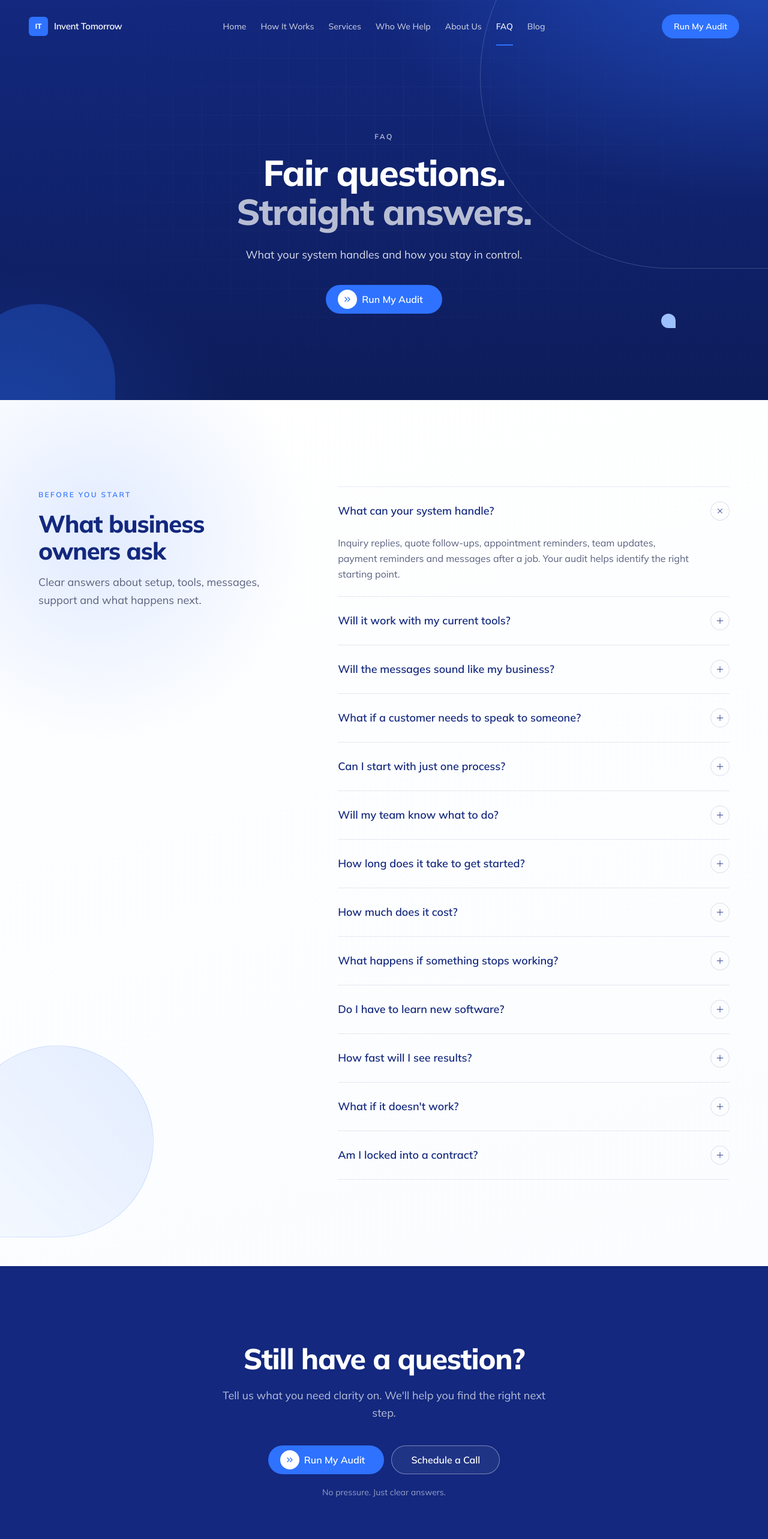
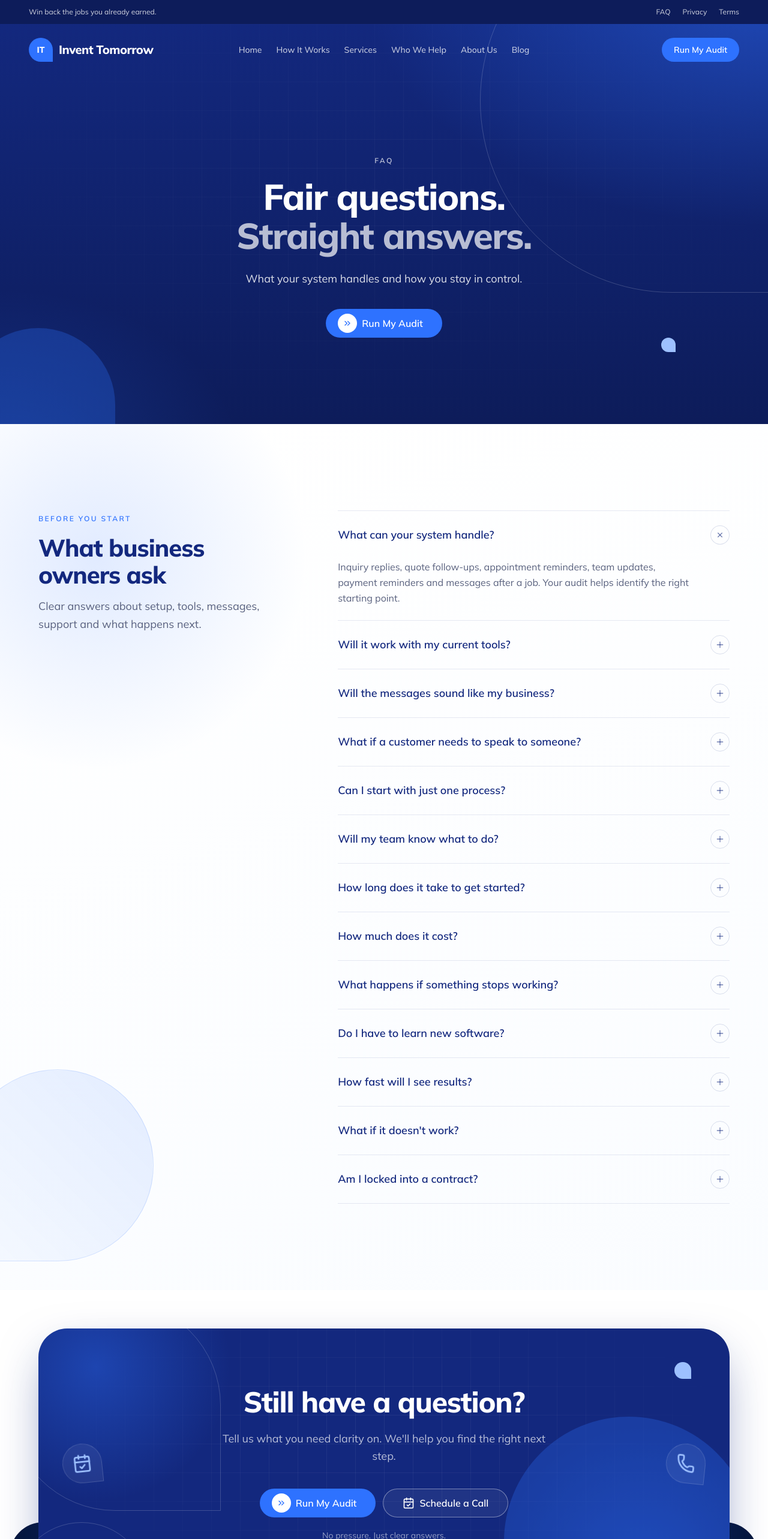
Before and after one commit to InventTomorrow/inventtomorrow-landingpage, a React (Vite) app: page /faq in a window 1280 px wide. Shown: the top 2566 px of the page at 60% size. Built offline with nearby package versions, Linux system fonts and the light colour scheme.

Commit message:
feat(layout): add top header, rounded footer and overlapping closing CTA

```diff
--- a/src/App.tsx
+++ b/src/App.tsx
@@ -1,25 +1,27 @@
+import { MotionConfig } from 'motion/react';
 import { useEffect } from 'react';
 import { BrowserRouter, Navigate, Route, Routes } from 'react-router';
-import { MotionConfig } from 'motion/react';
+import { Footer } from './components/Footer';
+import { TopBar } from './components/TopBar';
 import { Navbar } from './components/Navbar';
-import { Footer } from './components/Footer';
 import { ScrollManager } from './components/ScrollManager';
+import { ScrollToTop } from './components/ScrollToTop';
+import { LEGAL_DOCS } from './content/legal';
+import { AboutPage } from './pages/AboutPage';
+import { BlogPage } from './pages/BlogPage';
+import { BlogPostPage } from './pages/BlogPostPage';
+import { ContactPage } from './pages/ContactPage';
+import { FaqPage } from './pages/FaqPage';
+import { FreeAuditPage } from './pages/FreeAuditPage';
+import { HomePage } from './pages/HomePage';
+import { HowItWorksPage } from './pages/HowItWorksPage';
+import { LegalPage } from './pages/LegalPage';
+import { NotFoundPage } from './pages/NotFoundPage';
+import { ResultsPage } from './pages/ResultsPage';
+import { ServicesPage } from './pages/ServicesPage';
+import { WhoWeHelpPage } from './pages/WhoWeHelpPage';
 import { startSmoothScroll } from './utils/smoothScroll';
 import { startSpotlight } from './utils/spotlight';
-import { HomePage } from './pages/HomePage';
-import { HowItWorksPage } from './pages/HowItWorksPage';
-import { ServicesPage } from './pages/ServicesPage';
-import { WhoWeHelpPage } from './pages/WhoWeHelpPage';
-import { AboutPage } from './pages/AboutPage';
-import { FaqPage } from './pages/FaqPage';
-import { ResultsPage } from './pages/ResultsPage';
-import { FreeAuditPage } from './pages/FreeAuditPage';
-import { ContactPage } from './pages/ContactPage';
-import { BlogPage } from './pages/BlogPage';
-import { BlogPostPage } from './pages/BlogPostPage';
-import { LegalPage } from './pages/LegalPage';
-import { NotFoundPage } from './pages/NotFoundPage';
-import { LEGAL_DOCS } from './content/legal';
 
 export default function App() {
   useEffect(() => startSmoothScroll(), []);
@@ -28,7 +30,8 @@ export default function App() {
   return (
     <BrowserRouter>
       <MotionConfig reducedMotion="user">
-        <div className="relative min-h-screen w-full overflow-x-hidden bg-paper font-sans text-ink select-none">
+        <div className="relative min-h-screen w-full overflow-x-clip bg-paper font-sans text-ink select-none">
+          <TopBar />
           <Navbar />
           <ScrollManager />
           <main>
@@ -54,6 +57,7 @@ export default function App() {
             </Routes>
           </main>
           <Footer />
+          <ScrollToTop />
         </div>
       </MotionConfig>
     </BrowserRouter>
--- a/src/components/FinalCtaSection.tsx
+++ b/src/components/FinalCtaSection.tsx
@@ -1,3 +1,4 @@
+import { CalendarCheck, Phone } from 'lucide-react';
 import { ReactNode } from 'react';
 import { FadeUp } from './FadeUp';
 import { CtaButton } from './CtaButton';
@@ -13,14 +14,30 @@ interface FinalCtaSectionProps {
   buttons?: 'both' | 'audit' | 'call';
 }
 
-// The dark closing block above the footer. Each page passes its own copy.
+// The rounded dark closing card. It overlaps the top of the footer (see Footer's pt).
 export function FinalCtaSection({ title, titleAccent, body, smallLine, buttons = 'both' }: FinalCtaSectionProps) {
   return (
-    <section className="relative z-10 w-full bg-ink px-6 py-24 sm:px-12 sm:py-32">
-      <div className="mx-auto flex max-w-3xl flex-col items-center text-center">
+    <section className="final-cta relative z-20 w-full px-4 pt-12 [--cta-overlap:6rem] [background:linear-gradient(to_bottom,var(--color-paper)_calc(100%-var(--cta-overlap)),transparent_0)] sm:px-8 sm:pt-16 sm:[--cta-overlap:8rem]">
+      <div className="relative mx-auto -mb-[var(--cta-overlap)] max-w-6xl overflow-hidden rounded-[2rem] bg-navy px-6 py-16 shadow-cta sm:rounded-[3rem] sm:px-12 sm:py-24">
+        <div className="graphic-grid pointer-events-none absolute inset-0" aria-hidden="true" />
+        <div className="graphic-glow pointer-events-none absolute -left-32 -top-40 h-[28rem] w-[28rem] opacity-70" aria-hidden="true" />
+        <div className="graphic-glow pointer-events-none absolute -bottom-48 -right-24 h-[30rem] w-[30rem] opacity-50" aria-hidden="true" />
+        <div className="graphic-drop pointer-events-none absolute -bottom-20 -right-16 h-72 w-72 sm:-bottom-28 sm:-right-10 sm:h-[26rem] sm:w-[26rem]" aria-hidden="true" />
+        <div className="graphic-drop-outline pointer-events-none absolute -left-20 -top-20 h-64 w-64 sm:-left-12 sm:-top-12 sm:h-[22rem] sm:w-[22rem]" aria-hidden="true" />
+        <div className="graphic-drop-outline pointer-events-none absolute -bottom-24 -left-10 hidden h-56 w-56 sm:block" aria-hidden="true" />
+        <div className="pointer-events-none absolute right-8 top-8 h-5 w-5 rounded-drop bg-sky sm:right-16 sm:top-14 sm:h-7 sm:w-7" aria-hidden="true" />
+
+        <div className="absolute left-10 top-1/2 hidden -translate-y-1/2 -rotate-6 items-center justify-center rounded-drop border border-white/15 bg-white/[0.06] p-4 text-sky backdrop-blur-sm lg:flex" aria-hidden="true">
+          <CalendarCheck className="h-8 w-8" />
+        </div>
+        <div className="absolute right-10 top-1/2 hidden -translate-y-1/2 rotate-6 items-center justify-center rounded-drop border border-white/15 bg-white/[0.06] p-4 text-sky backdrop-blur-sm lg:flex" aria-hidden="true">
+          <Phone className="h-8 w-8" />
+        </div>
+
+        <div className="relative mx-auto flex max-w-3xl flex-col items-center text-center">
           <FadeUp delay={0.05} y={18}>
             <h2 className="text-3xl sm:text-5xl font-bold tracking-tight leading-[1.1] text-white text-balance">
-            {title} {titleAccent && <span className="text-accent-light">{titleAccent}</span>}
+              {title} {titleAccent && <span className="text-sky">{titleAccent}</span>}
             </h2>
           </FadeUp>
 
@@ -37,12 +54,14 @@ export function FinalCtaSection({ title, titleAccent, body, smallLine, buttons =
               )}
               {buttons !== 'audit' && (
                 <CtaButton size="lg" variant={buttons === 'call' ? 'primary' : 'outline-light'} to={BOOKING_PATH}>
+                  <CalendarCheck className="h-5 w-5" aria-hidden="true" />
                   Schedule a Call
                 </CtaButton>
               )}
             </div>
             {smallLine && <p className="mt-5 text-sm text-white/55">{smallLine}</p>}
           </FadeUp>
+        </div>
       </div>
     </section>
   );
--- a/src/components/Navbar.tsx
+++ b/src/components/Navbar.tsx
@@ -1,4 +1,4 @@
-import { useEffect, useState } from 'react';
+import { useEffect, useRef, useState } from 'react';
 import { Link, NavLink, useLocation } from 'react-router';
 import { motion, AnimatePresence } from 'motion/react';
 import { X, Menu as MenuIcon } from 'lucide-react';
@@ -13,6 +13,8 @@ export function Navbar() {
   const { pathname } = useLocation();
   const [menuOpen, setMenuOpen] = useState(false);
   const [overHero, setOverHero] = useState(true);
+  const [menuTop, setMenuTop] = useState(0);
+  const headerRef = useRef<HTMLElement>(null);
 
   // See-through with white text while it sits over a page's grey hero. Once the hero has scrolled
   // away (or the page has none) it turns white with a bottom border.
@@ -35,13 +37,20 @@ export function Navbar() {
 
   const solid = !overHero || menuOpen;
 
+  // The menu opens right under the bar, wherever the bar currently is (the top header may still be showing).
+  const toggleMenu = () => {
+    if (!menuOpen && headerRef.current) setMenuTop(headerRef.current.getBoundingClientRect().bottom);
+    setMenuOpen(!menuOpen);
+  };
+
   return (
     <>
       <motion.header
+        ref={headerRef}
         initial={{ y: -20, opacity: 0 }}
         animate={{ y: 0, opacity: 1 }}
         transition={{ duration: 0.8, ease: [0.16, 1, 0.3, 1] }}
-        className={`fixed inset-x-0 top-0 z-50 border-b px-6 pt-3 transition-[background-color,border-color] duration-300 select-none sm:px-12 ${
+        className={`sticky top-0 z-50 -mb-[4.75rem] border-b px-6 pt-3 transition-[background-color,border-color] duration-300 select-none sm:px-12 ${
           solid ? 'border-ink/10 bg-white/95 backdrop-blur-md' : 'border-transparent bg-transparent'
         }`}
       >
@@ -53,11 +62,11 @@ export function Navbar() {
             className="flex items-center gap-2.5 justify-self-start"
             aria-label="Invent Tomorrow home"
           >
-            <span className="flex h-8 w-8 items-center justify-center rounded-md bg-accent text-xs font-bold text-white">
+            <span className="flex h-10 w-10 items-center justify-center rounded-drop bg-primary text-sm font-bold text-on-primary">
               IT
             </span>
             <span
-              className={`whitespace-nowrap text-[0.9375rem] font-semibold tracking-tight transition-colors duration-300 ${
+              className={`whitespace-nowrap text-xl font-bold tracking-tight transition-colors duration-300 ${
                 solid ? 'text-ink' : 'text-white'
               }`}
             >
@@ -65,14 +74,14 @@ export function Navbar() {
             </span>
           </Link>
 
-          <nav aria-label="Primary navigation" className="hidden h-16 items-stretch xl:flex">
+          <nav aria-label="Primary navigation" className="hidden h-16 items-center xl:flex">
             {NAV_ITEMS.map((item) => (
               <NavLink
                 key={item.id}
                 to={item.to}
                 end={item.to === '/'}
                 className={({ isActive }) =>
-                  `relative flex items-center whitespace-nowrap px-3 text-sm font-medium transition-colors duration-300 ${
+                  `relative flex items-center whitespace-nowrap px-3 py-1.5 text-sm font-medium transition-colors duration-300 ${
                     solid
                       ? isActive
                         ? 'text-ink'
@@ -107,10 +116,10 @@ export function Navbar() {
 
             <button
               type="button"
-              onClick={() => setMenuOpen(!menuOpen)}
+              onClick={toggleMenu}
               aria-expanded={menuOpen}
               aria-label={menuOpen ? 'Close navigation menu' : 'Open navigation menu'}
-              className={`flex h-10 w-10 items-center justify-center rounded-md border transition-colors duration-300 cursor-pointer xl:hidden ${
+              className={`flex h-10 w-10 items-center justify-center rounded-full border transition-colors duration-300 cursor-pointer xl:hidden ${
                 solid ? 'border-ink/15 text-ink hover:bg-ink/5' : 'border-white/30 text-white hover:bg-white/10'
               }`}
             >
@@ -123,7 +132,7 @@ export function Navbar() {
       {/* Menu for phones, tablets and small laptops: drops down from the bar */}
       <AnimatePresence>
         {menuOpen && (
-          <div className="fixed inset-x-0 bottom-0 top-[4.75rem] z-40 xl:hidden" data-lenis-prevent>
+          <div className="fixed inset-x-0 bottom-0 z-40 xl:hidden" style={{ top: menuTop }} data-lenis-prevent>
             <motion.button
               type="button"
               aria-label="Close navigation menu"
@@ -131,7 +140,7 @@ export function Navbar() {
               initial={{ opacity: 0 }}
               animate={{ opacity: 1 }}
               exit={{ opacity: 0 }}
-              className="absolute inset-0 bg-ink/30 cursor-default"
+              className="absolute inset-0 bg-navy/30 cursor-default"
             />
             <motion.nav
               aria-label="Mobile navigation"
@@ -139,7 +148,7 @@ export function Navbar() {
               animate={{ opacity: 1, y: 0 }}
               exit={{ opacity: 0, y: -8 }}
               transition={{ duration: 0.2, ease: [0.16, 1, 0.3, 1] }}
-              className="relative max-h-full overflow-y-auto border-b border-ink/10 bg-white px-6 pb-6 shadow-[0_16px_30px_-20px_rgba(15,27,45,0.4)] sm:px-12"
+              className="relative max-h-full overflow-y-auto border-b border-ink/10 bg-white px-6 pb-6 shadow-menu sm:px-12"
             >
               <div className="mx-auto max-w-7xl">
                 {NAV_ITEMS.map((item) => (
@@ -150,7 +159,7 @@ export function Navbar() {
                     onClick={() => setMenuOpen(false)}
                     className={({ isActive }) =>
                       `flex w-full items-center border-b border-ink/[0.07] py-4 text-left text-base font-medium transition-colors ${
-                        isActive ? 'text-accent' : 'text-ink hover:text-[#626262]'
+                        isActive ? 'text-accent' : 'text-ink hover:text-ink'
                       }`
                     }
                   >
--- /dev/null
+++ b/src/components/SocialLinks.tsx
@@ -0,0 +1,31 @@
+import { SOCIAL_LINKS } from '../content/social';
+
+interface SocialLinksProps {
+  size?: 'sm' | 'md';
+  className?: string;
+}
+
+const SIZES = {
+  sm: { button: 'h-7 w-7', icon: 'h-3.5 w-3.5' },
+  md: { button: 'h-10 w-10', icon: 'h-[1.125rem] w-[1.125rem]' },
+};
+
+export function SocialLinks({ size = 'md', className = '' }: SocialLinksProps) {
+  return (
+    <ul className={`flex items-center gap-2 ${className}`}>
+      {SOCIAL_LINKS.map(({ id, label, url, icon: Icon }) => (
+        <li key={id}>
+          <a
+            href={url}
+            target="_blank"
+            rel="noopener noreferrer"
+            aria-label={label}
+            className={`flex items-center justify-center rounded-full border border-white/20 text-white/80 transition-colors hover:border-primary hover:bg-primary hover:text-on-primary ${SIZES[size].button}`}
+          >
+            <Icon className={SIZES[size].icon} aria-hidden="true" />
+          </a>
+        </li>
+      ))}
+    </ul>
+  );
+}
--- /dev/null
+++ b/src/components/TopBar.tsx
@@ -0,0 +1,29 @@
+import { Link } from 'react-router';
+// import { SocialLinks } from './SocialLinks';
+
+const LINKS = [
+  { to: '/faq', label: 'FAQ' },
+  { to: '/privacy', label: 'Privacy' },
+  { to: '/terms', label: 'Terms' },
+];
+
+// Sits above the navbar in normal flow, so it scrolls away while the navbar stays.
+export function TopBar() {
+  return (
+    <div className="relative z-50 -mb-px w-full bg-navy-deep px-6 text-xs text-white/80 sm:px-12">
+      <div className="mx-auto flex h-10 max-w-7xl items-center justify-between gap-4">
+        <p className="truncate">Win back the jobs you already earned.</p>
+        <div className="flex items-center gap-5">
+          <nav aria-label="Secondary navigation" className="hidden items-center gap-5 sm:flex">
+            {LINKS.map((link) => (
+              <Link key={link.to} to={link.to} className="transition-colors hover:text-white">
+                {link.label}
+              </Link>
+            ))}
+          </nav>
+          {/* <SocialLinks size="sm" /> */}
+        </div>
+      </div>
+    </div>
+  );
+}
--- /dev/null
+++ b/src/content/social.ts
@@ -0,0 +1,15 @@
+import { Facebook, Instagram, Linkedin, LucideIcon } from 'lucide-react';
+
+export interface SocialLink {
+  id: string;
+  label: string;
+  url: string;
+  icon: LucideIcon;
+}
+
+// Replace each url with the real profile link.
+export const SOCIAL_LINKS: SocialLink[] = [
+  { id: 'linkedin', label: 'LinkedIn', url: 'https://www.linkedin.com/', icon: Linkedin },
+  { id: 'facebook', label: 'Facebook', url: 'https://www.facebook.com/', icon: Facebook },
+  { id: 'instagram', label: 'Instagram', url: 'https://www.instagram.com/', icon: Instagram },
+];
--- a/src/utils/navigation.ts
+++ b/src/utils/navigation.ts
@@ -11,7 +11,6 @@ export const NAV_ITEMS: NavItem[] = [
   { id: 'services', label: 'Services', to: '/services' },
   { id: 'who-we-help', label: 'Who We Help', to: '/who-we-help' },
   { id: 'about', label: 'About Us', to: '/about' },
-  { id: 'faq', label: 'FAQ', to: '/faq' },
   { id: 'blog', label: 'Blog', to: '/blog' },
 ];
 
```
Also changed, not shown: src/components/Footer.tsx (+13 -7 lines), 1 other file (tests, documents, lock files or other folders). Lines whose indentation alone changed are shown as unchanged.
